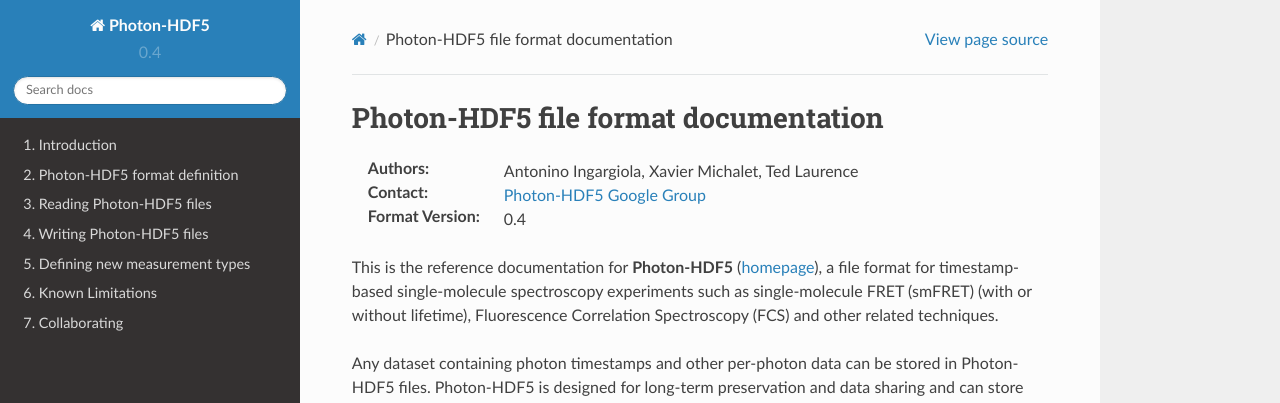
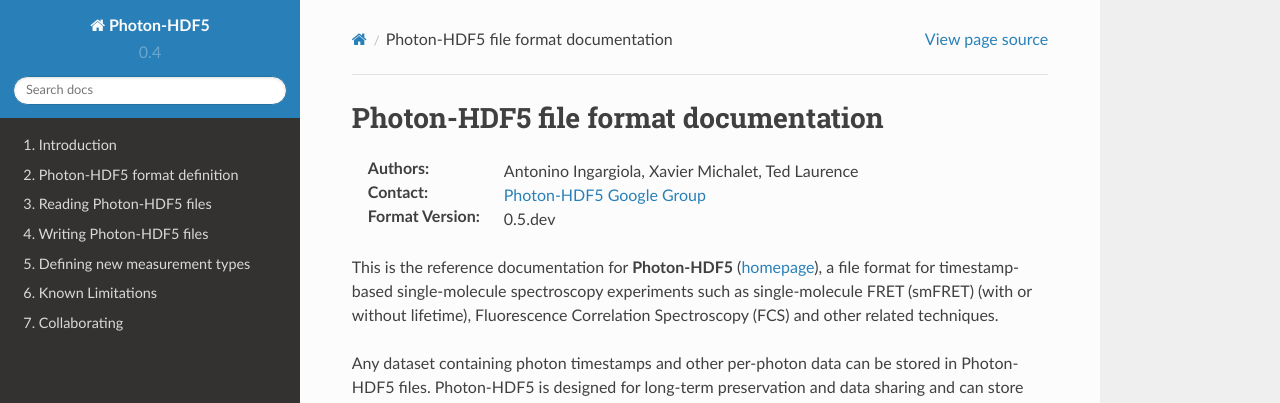
Before and after one commit to Photon-HDF5/photon-hdf5, a Sphinx documentation site: the page built from docs/index.rst, in a window 1280 px wide and 900 px high. Shown: the top 403 px of the window. Built offline with Sphinx 7.4.7 and the Read the Docs theme 2.0.0, drawn with Linux system fonts in a browser that asks for light colours.

Commit message:
Bump version

```diff
--- a/docs/index.rst
+++ b/docs/index.rst
@@ -8,7 +8,7 @@ Photon-HDF5 file format documentation
 
 :Authors: Antonino Ingargiola, Xavier Michalet, Ted Laurence
 :Contact: `Photon-HDF5 Google Group <https://groups.google.com/forum/#!forum/photon-hdf5>`_
-:Format Version: 0.4
+:Format Version: 0.5.dev
 
 
 This is the reference documentation for **Photon-HDF5** (`homepage <http://photon-hdf5.org/>`__),
```
